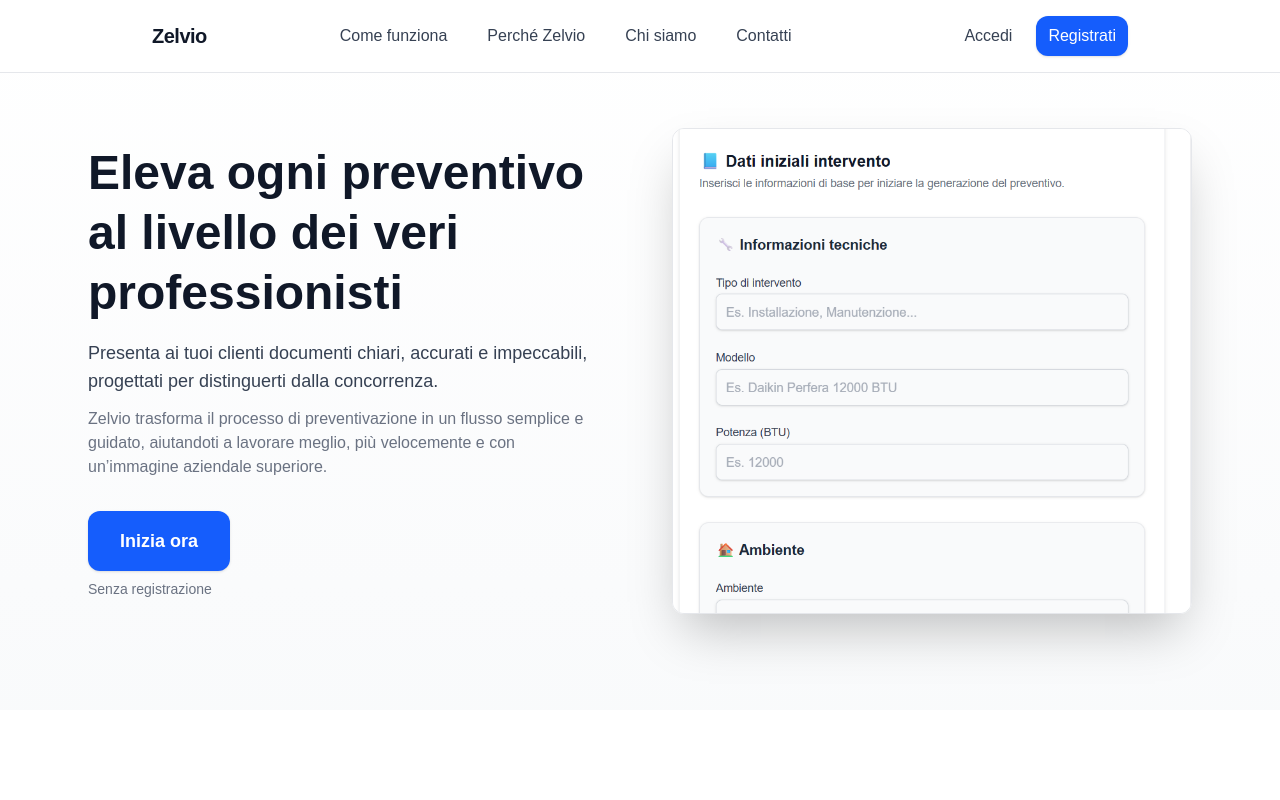
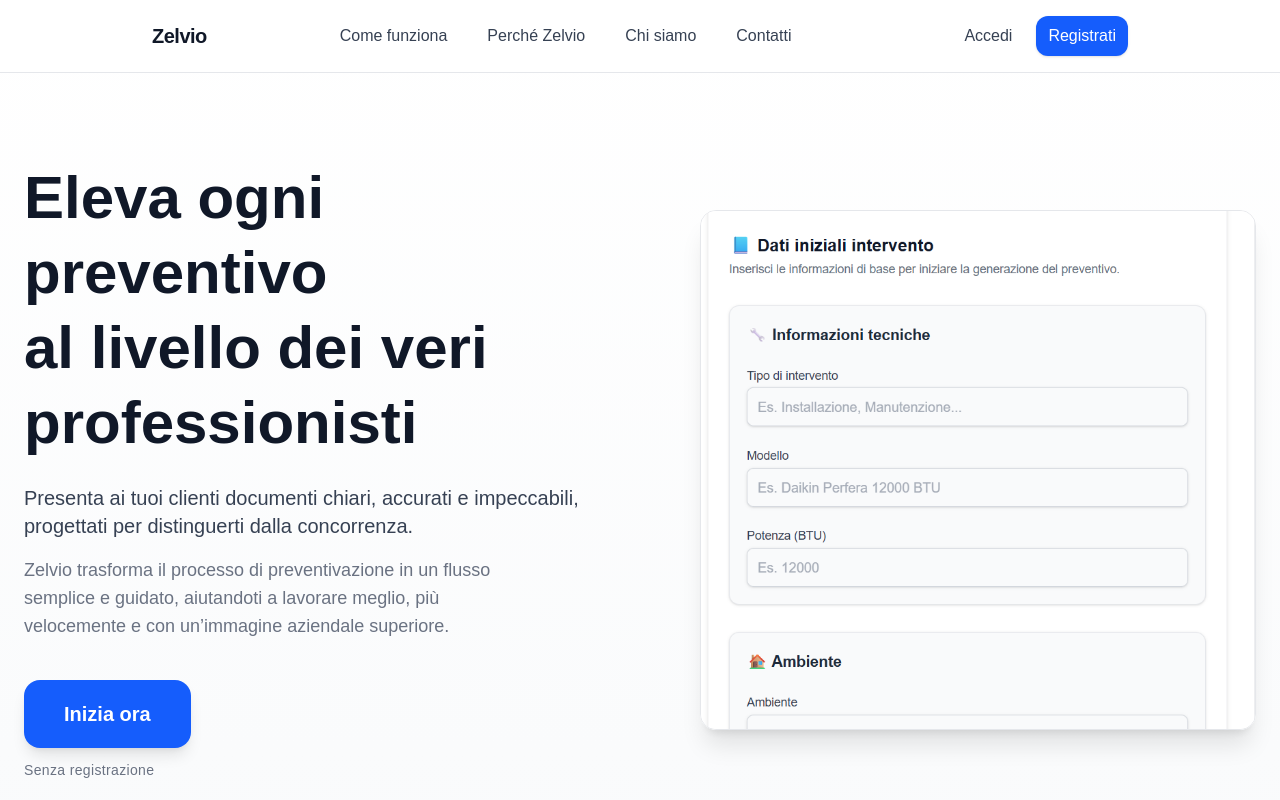
Before and after one commit to microbuilder84/zelvio, a Next.js app: page / in a window 1280 px wide. Shown: the top 800 px of the page. Built offline with nearby package versions, Linux system fonts and the light colour scheme.

Commit message:
Hero premium

```diff
--- a/app/(landing)/components/Hero.tsx
+++ b/app/(landing)/components/Hero.tsx
@@ -2,37 +2,48 @@
 
 export default function Hero() {
     return (
-        <section className="pt-32 pb-24 bg-gradient-to-b from-white to-gray-50">
-            <div className="max-w-6xl mx-auto px-6 flex flex-col md:flex-row items-center gap-16">
+        <section className="pt-40 pb-32 bg-gradient-to-b from-white to-gray-50">
+            <div className="max-w-7xl mx-auto px-6 flex flex-col md:flex-row items-center gap-20">
 
                 {/* Testo */}
-                <div className="flex-1 text-center md:text-left">
-                    <h1 className="text-4xl md:text-5xl font-bold text-gray-900 leading-tight mb-4">
-                        Eleva ogni preventivo al livello dei veri professionisti
+                <div className="flex-1 md:pr-10 text-center md:text-left">
+                    <h1 className="text-5xl md:text-6xl font-bold text-gray-900 leading-tight mb-6">
+                        Eleva ogni preventivo<br />al livello dei veri professionisti
                     </h1>
 
-                    <p className="mt-4 text-lg text-gray-700 max-w-xl">
+                    <p className="mt-4 text-xl text-gray-700 max-w-xl">
                         Presenta ai tuoi clienti documenti chiari, accurati e impeccabili,
                         progettati per distinguerti dalla concorrenza.
                     </p>
 
-                    <p className="mt-3 text-gray-500 max-w-lg">
+                    <p className="mt-4 text-gray-500 text-lg max-w-lg">
                         Zelvio trasforma il processo di preventivazione in un flusso semplice e guidato,
                         aiutandoti a lavorare meglio, più velocemente e con un’immagine aziendale superiore.
                     </p>
 
-                    <a
-                        href="/wizard"
-                        className="mt-8 inline-block px-8 py-4 bg-blue-600 text-white font-semibold rounded-xl shadow hover:bg-blue-700 transition text-lg"
-                    >
-                        Inizia ora
-                    </a>
-                    <p className="text-gray-500 text-sm mt-2">Senza registrazione</p>
+                    {/* CTA + micro-benefit */}
+                    <div className="mt-10 flex flex-col items-center md:items-start">
+                        <a
+                            href="/wizard"
+                            className="px-10 py-5 bg-blue-600 text-white font-semibold rounded-2xl shadow-lg hover:shadow-xl hover:bg-blue-700 transition text-xl"
+                        >
+                            Inizia ora
+                        </a>
+                        <p className="text-gray-500 text-sm mt-3 tracking-wide">
+                            Senza registrazione
+                        </p>
+                    </div>
                 </div>
 
                 {/* Mockup */}
-                <div className="flex-1">
-                    <div className="rounded-xl shadow-2xl border border-gray-200 overflow-hidden">
+                <div className="flex-1 relative">
+                    {/* Sfondo sfumato */}
+                    <div className="absolute inset-0 -z-10 flex justify-center">
+                        <div className="w-80 h-80 bg-blue-100 rounded-full blur-3xl opacity-40"></div>
+                    </div>
+
+                    {/* Frame elegante */}
+                    <div className="rounded-2xl shadow-xl border border-gray-200 overflow-hidden bg-white/80 backdrop-blur-sm">
                         <img
                             src="/mockup.png"
                             alt="Anteprima Zelvio"
```
